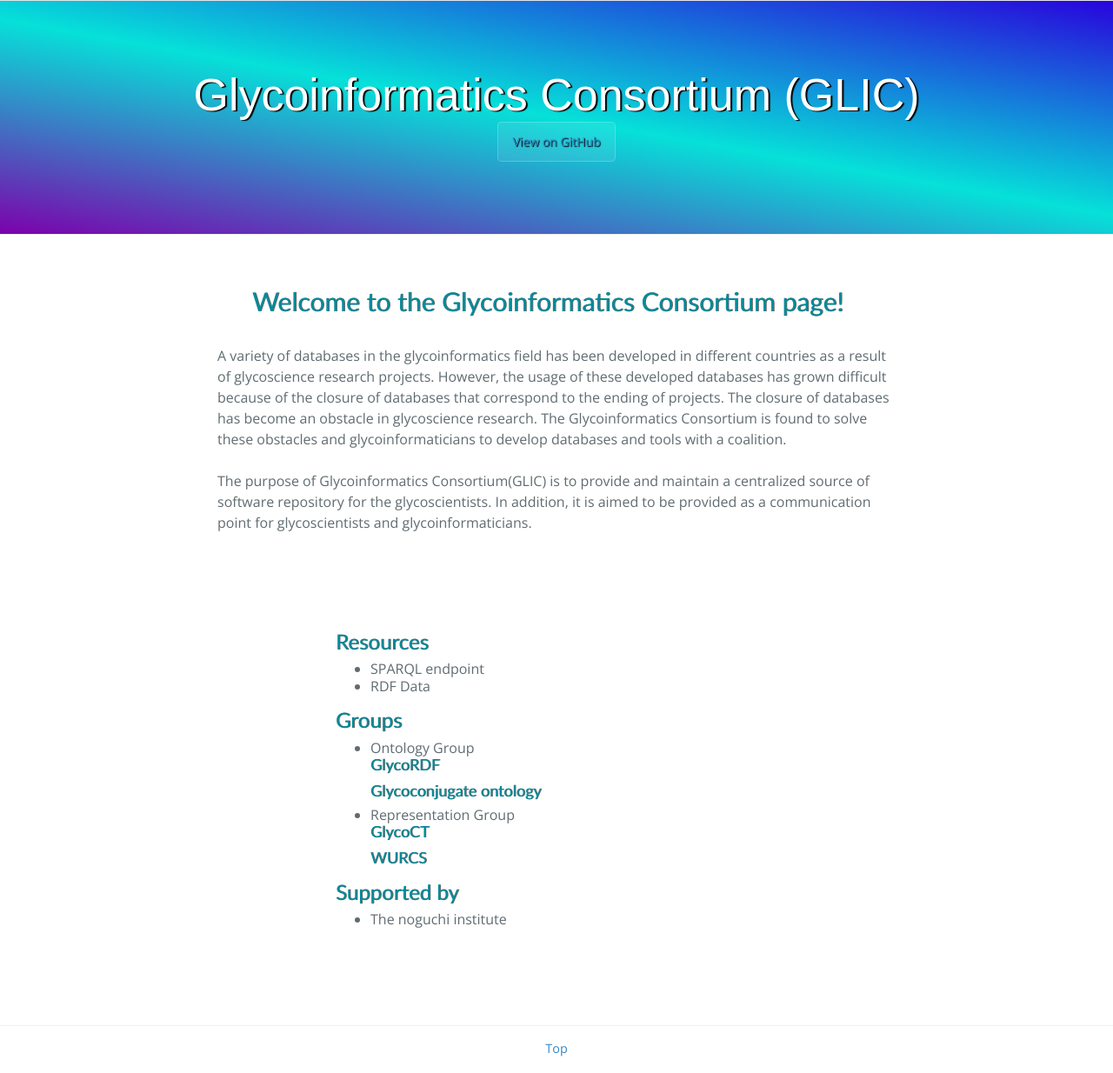
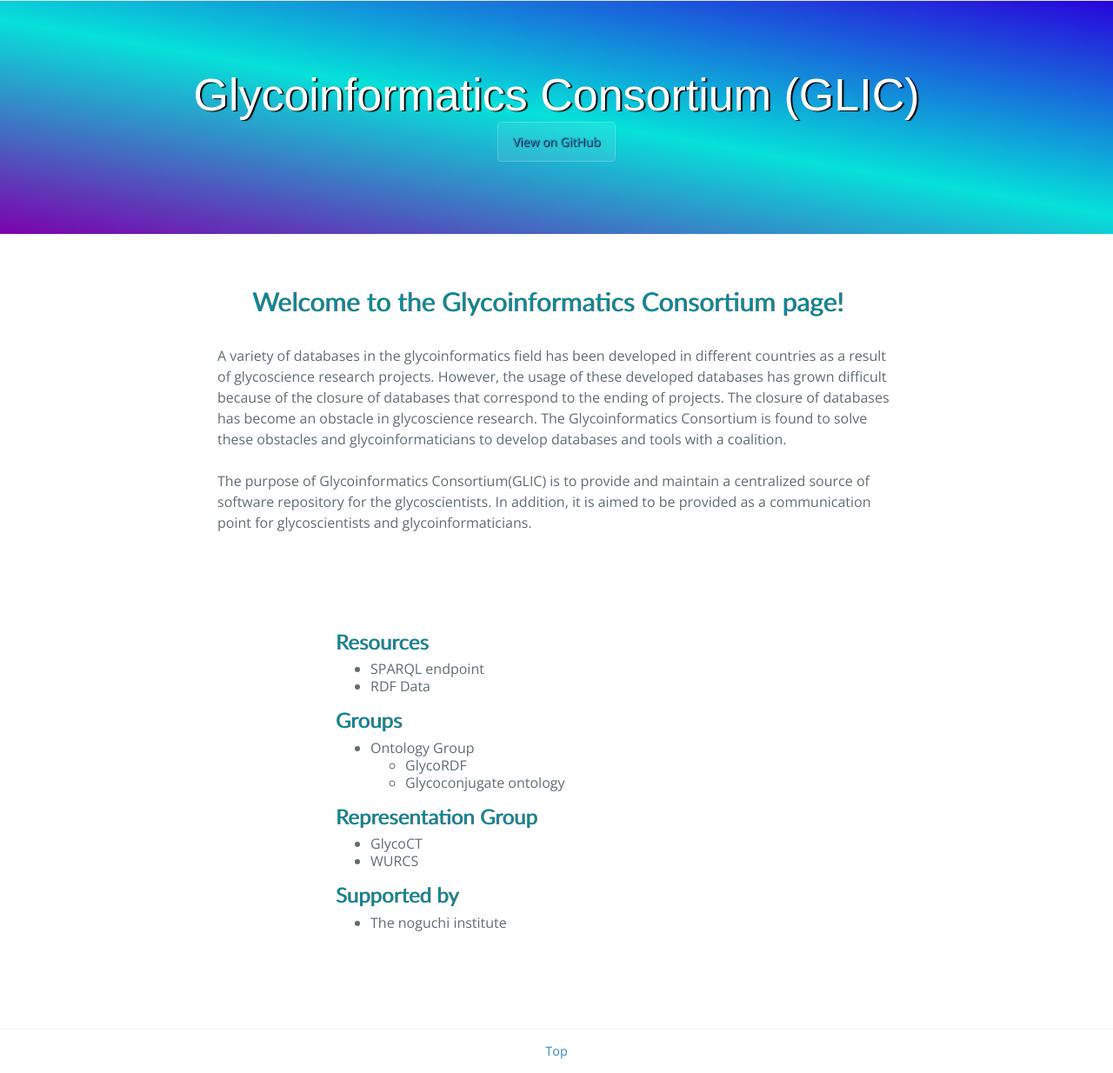
Before and after one commit to glycoinfo/www, a Jekyll site: the page built from index.md, in a window 1280 px wide. Shown: the whole page at 87% size. Built offline with Jekyll 4.4.1, drawn with Linux system fonts in a browser that asks for light colours; nearby versions of some CDN libraries; a script that is not in the unit is left out.

```diff
--- a/index.md
+++ b/index.md
@@ -7,13 +7,17 @@ layout: top
 * SPARQL endpoint
 * RDF Data
 
+
 ### Groups
 * Ontology Group
-#### GlycoRDF
-#### Glycoconjugate ontology
-* Representation Group
-#### GlycoCT
-#### WURCS
+  * GlycoRDF
+  * Glycoconjugate ontology
+
+
+### Representation Group
+  * GlycoCT
+  * WURCS
+
 
 ### Supported by
 * The noguchi institute
```
